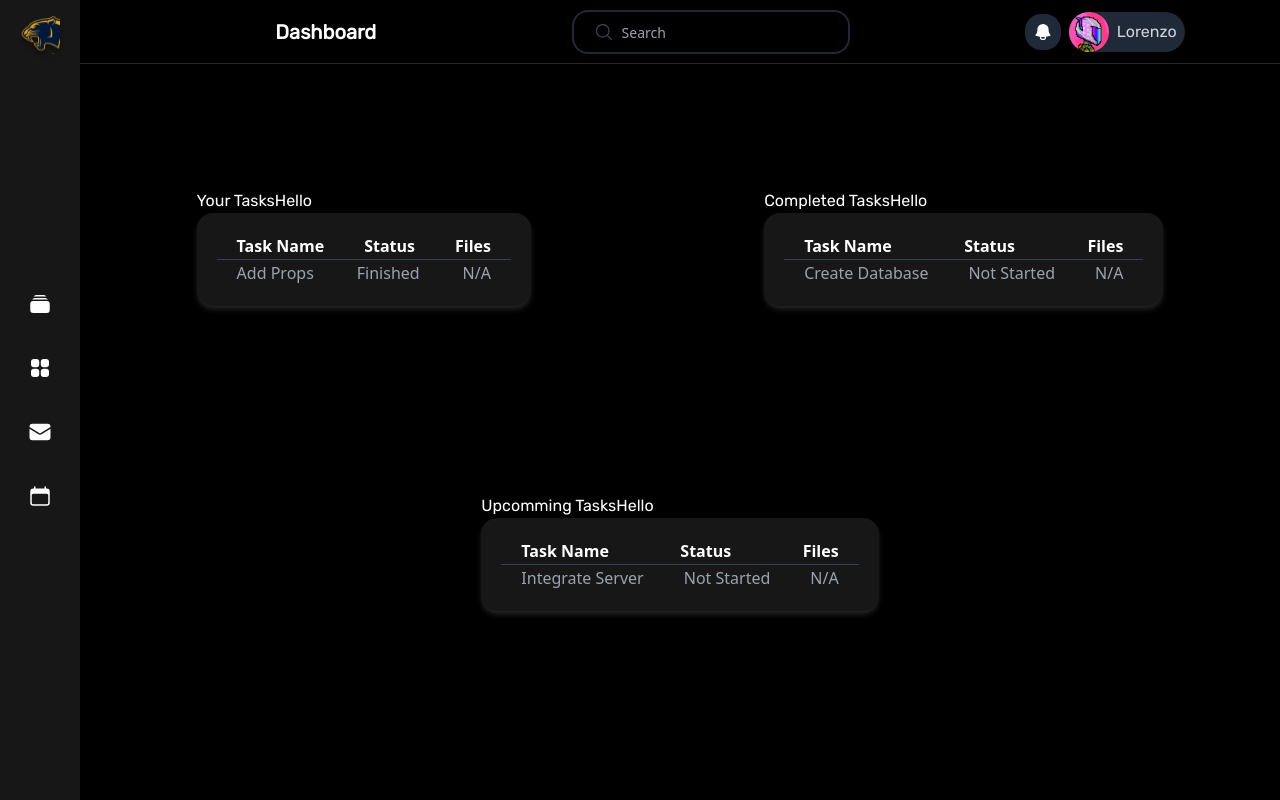
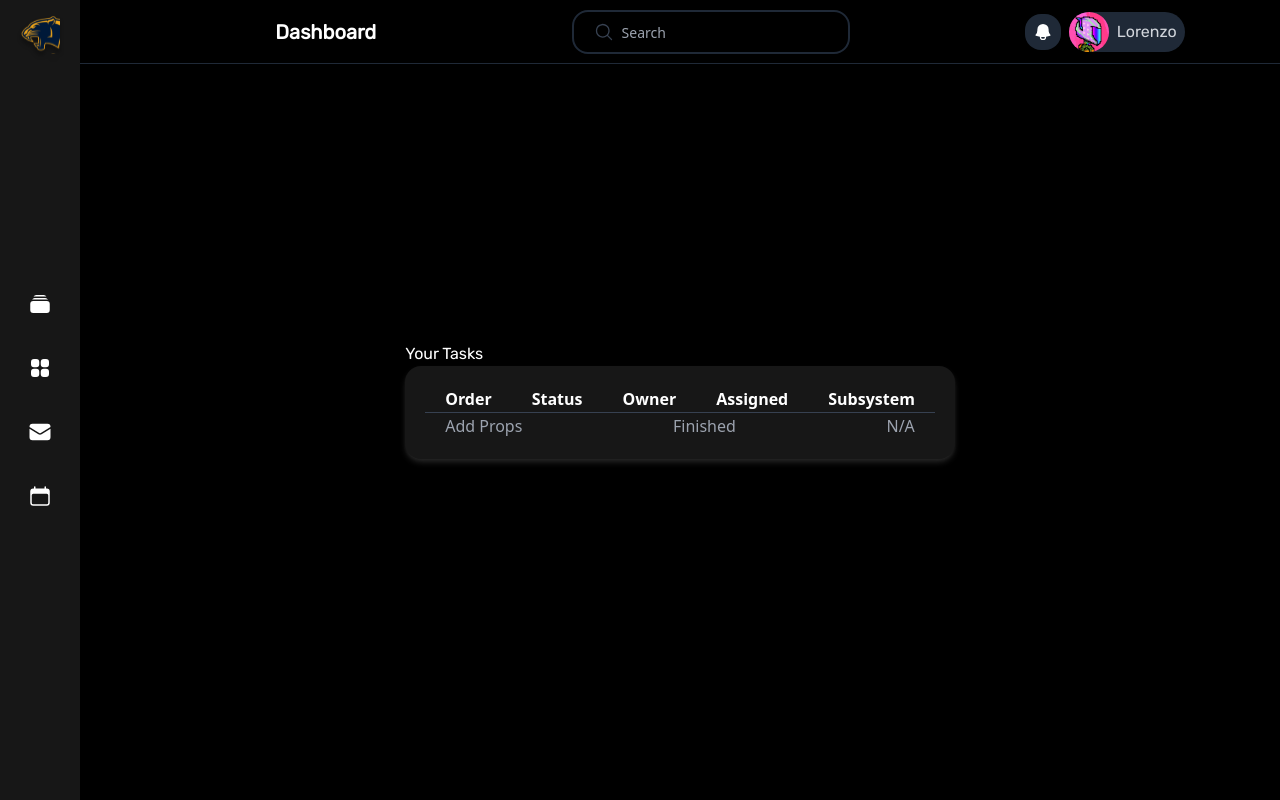
Before and after one commit to LoreMontero/moto-dash, a React (Create React App) app in the folder client/: page / in a window 1280 px wide. Built offline with nearby package versions, Linux system fonts and the light colour scheme.

Commit message:
Restructuring of files for ease of development

```diff
--- a/client/src/components/Tables.jsx
+++ b/client/src/components/Table/TaskTables.jsx
@@ -1,8 +1,8 @@
 import React from 'react';
 import {useState} from 'react';
-import Modal from './Modal';
+import Modal from '../Modal';
 
-const Tables = (props) => {
+const TaskTables = (props) => {
     const [show, setShow] = useState(false);
 
     return (
@@ -10,7 +10,6 @@ const Tables = (props) => {
             <div>
                 <h2 className="rubic text-white">
                     {props.title}
-                    Hello
                 </h2>
             </div>
             <div className="flex justify-center bg-neutral-900 shadow-md shadow-neutral-800 w-fit rounded-2xl p-5">
@@ -18,13 +17,19 @@ const Tables = (props) => {
                     <thead className="border-b border-gray-700">
                         <tr className="flex justify-between">
                             <th className="text-white px-5">
-                                Task Name
+                                Order
                             </th>
                             <th className="text-white px-5">
                                 Status
                             </th>
                             <th className="text-white px-5">
-                                Files
+                                Owner
+                            </th>
+                            <th className="text-white px-5">
+                                Assigned
+                            </th>
+                            <th className="text-white px-5">
+                                Subsystem
                             </th>
                         </tr>
                     </thead>
@@ -51,4 +56,4 @@ const Tables = (props) => {
     );
 }
 
-export default Tables;
+export default TaskTables;
--- a/client/src/scenes/Dashboard.jsx
+++ b/client/src/scenes/Dashboard.jsx
@@ -1,5 +1,5 @@
 import React from 'react';
-import Tables from '../components/Tables';
+import TaskTables from '../components/Table/TaskTables';
 import Topbar from './global/Topbar';
 
 const Dashboard = () => {
@@ -8,24 +8,10 @@ const Dashboard = () => {
       <Topbar page="Dashboard"/>
       <div className="flex flex-col justify-evenly h-screen">
         <div className="flex justify-around">
-          <Tables
+          <TaskTables
             title="Your Tasks"
             name="Add Props"
             status="Finished"
-            file="N/A"
-          />
-          <Tables
-            title="Completed Tasks"
-            name="Create Database"
-            status="Not Started"
-            file="N/A"
-          />
-        </div>
-        <div className="flex justify-center">
-          <Tables
-            title="Upcomming Tasks"
-            name="Integrate Server"
-            status="Not Started"
             file="N/A"
           />
         </div>
--- a/client/src/scenes/Workspace.jsx
+++ b/client/src/scenes/Workspace.jsx
@@ -1,4 +1,4 @@
-import Tables from '../components/Tables';
+import TaskTables from '../components/Table/TaskTables';
 import Topbar from './global/Topbar';
 
 const Workspace = () => {
@@ -6,17 +6,17 @@ const Workspace = () => {
         <div className="flex flex-col ml-20 h-screen w-screen">
             <Topbar page="Workspace"/>
             <div className="flex flex-col justify-evenly items-center h-screen">
-                <Tables
+                <TaskTables
                     name="Create Database"
                     status="Not Started"
                     file="N/A"
                 />
-                <Tables
+                <TaskTables
                     name="Integrate Server"
                     status="Not Started"
                     file="N/A"
                 />
-                <Tables
+                <TaskTables
                     name="Update Props"
                     status="Not Started"
                     file="N/A"
```
